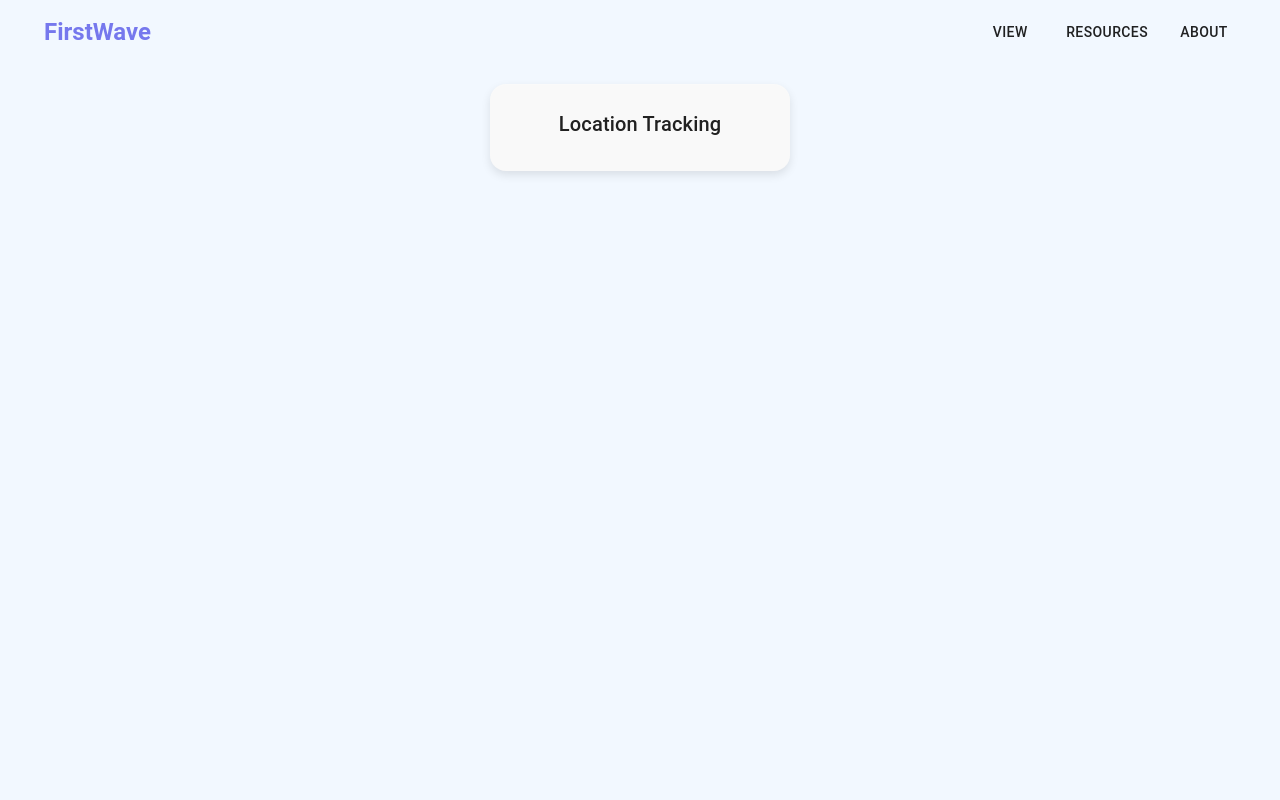
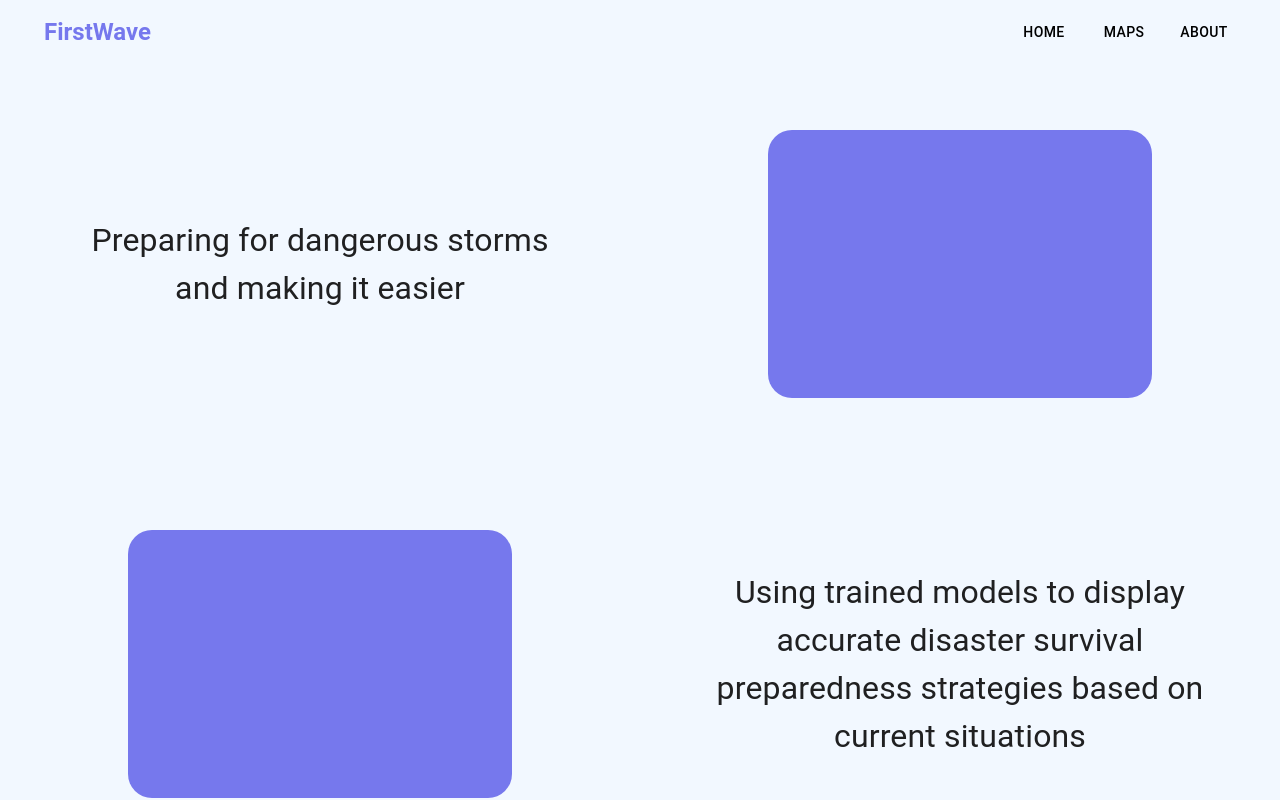
Before and after one commit to zacharytennyuk/AI-Days, a React (Vite) app in the folder frontend/: page /about in a window 1280 px wide. Shown: the top 800 px of the page. Built offline with nearby package versions, Linux system fonts and the light colour scheme; no server answers.

Commit message:
added chatWrapper

```diff
--- a/frontend/src/App.jsx
+++ b/frontend/src/App.jsx
@@ -32,7 +32,6 @@ function App() {
         <CssBaseline />
         <Navbar />
         <Links />
-        <LocationTracker />
       </ThemeProvider>
     </>
   )
--- /dev/null
+++ b/frontend/src/components/InformationSection.jsx
@@ -0,0 +1,105 @@
+import { Typography } from '@mui/material';
+import {React, useState, useEffect} from 'react';
+import TextField from '@mui/material/TextField';
+import IconButton from '@mui/material/IconButton';
+import Box from '@mui/material/Box';
+import SendIcon from '@mui/icons-material/Send';
+import { Button } from '@mui/material';
+
+const InformationSection = () => {
+    const handleSubmit = () => {
+      console.log("Form submitted!");
+    };
+
+    const getContent = () => {
+      return ["Hi", "My", "Name", "Is", "Max", "Hi", "My", "Name", "Is", "Max", "Hi", "My", "Name", "Is", "Max", "Hi", "My", "Name", "Is", "Max", "Hi", "My", "Name", "Is", "Max", "Hi", "My", "Name", "Is", "Max", "Hi", "My", "Name", "Is", "Max", "Hi", "My", "Name", "Is", "Max", "Hi", "My", "Name", "Is", "Max", "Hi", "My", "Name", "Is", "Max", "Hi", "My", "Name", "Is", "Max", "Hi", "My", "Name", "Is", "Max"]
+    }
+
+    const [content, setContent] = useState([])
+
+
+
+    useEffect(() => {
+      setContent(getContent())
+    }, [])
+
+    return (
+      <Box
+        sx={{
+          height: "calc(100vh - 64px)",
+          display: 'flex',
+          flexDirection: 'column',
+          justifyContent: 'start',
+          padding: 2,
+        }}
+      >
+        <Box>
+        <Typography sx={{marginTop: "40px"}} variant="h4" align="center" gutterBottom>
+        Disaster Prepareness
+        </Typography>
+
+        </Box>
+        <Box>
+        </Box>
+        <Box
+              sx={{
+                display: 'flex',
+                flexDirection: 'column',
+                mb: 2,
+                marginTop: '8px',
+                padding: 2, // Internal padding
+                border: 1, // Thin border
+                borderColor: 'primary.main', // Primary color for the border
+                borderRadius: 1, // Slightly rounded corners
+                height: "auto", // Set a fixed height (adjust as needed)
+                overflowY: 'auto', // Enables vertical scrolling
+                marginBottom: 'auto'
+              }}
+>
+  {content.map((text, index) => (
+    <Typography
+      sx={{
+        padding: "0px",
+        marginBlock: "4px",
+      }}
+      key={index}
+    >
+      {text}
+    </Typography>
+  ))}
+</Box>
+    <Box
+          component="form"
+          sx={{
+            display: 'flex',
+            alignItems: 'center',
+            gap: 2,
+            width: '100%',
+            maxWidth: '100%',
+            marginInline: 'auto',
+            justifyContent: 'center',
+            mb: 2, // Adds margin at the bottom for spacing
+            marginTop: "32px"
+          }}
+          onSubmit={(e) => {
+            e.preventDefault();
+            handleSubmit();
+          }}
+        >
+          <TextField
+            label="Enter your text"
+            variant="outlined"
+            fullWidth
+            sx={{
+              maxWidth: '75%',
+            }}
+          />
+          <IconButton color="primary" type="submit" size="large">
+            <SendIcon />
+          </IconButton>
+        </Box>
+      </Box>
+  )
+}
+
+export default InformationSection
--- a/frontend/src/components/Navbar.jsx
+++ b/frontend/src/components/Navbar.jsx
@@ -4,6 +4,7 @@ import Toolbar from '@mui/material/Toolbar';
 import Typography from '@mui/material/Typography';
 import Button from '@mui/material/Button';
 import Box from '@mui/material/Box';
+import { Link } from 'react-router-dom';
 
 function Navbar() {
   return (
@@ -14,9 +15,15 @@ function Navbar() {
         </Typography>
 
         <Box sx={{ display: 'flex', gap: 2 }}>
-          <Button color="inherit">View</Button>
-          <Button color="inherit">Resources</Button>
-          <Button color="inherit">About</Button>
+          <Link to="/" style={{ textDecoration: 'none' }}>
+            <Button sx={{ color: 'black' }}>Home</Button>
+          </Link>
+          <Link to="/maps" style={{ textDecoration: 'none' }}>
+            <Button sx={{ color: 'black' }}>Maps</Button>
+          </Link>
+          <Link to="/about" style={{ textDecoration: 'none' }}>
+            <Button sx={{ color: 'black' }}>About</Button>
+          </Link>
         </Box>
       </Toolbar>
     </AppBar>
--- /dev/null
+++ b/frontend/src/pages/About.jsx
@@ -0,0 +1,116 @@
+import React from 'react';
+import Box from '@mui/material/Box';
+import { Typography } from '@mui/material';
+import { motion } from 'framer-motion';
+
+const About = () => {
+    const sections = [
+        {
+          id: 1,
+          text: 'Preparing for dangerous storms and making it easier',
+        },
+        {
+          id: 2,
+          text: 'Using trained models to display accurate disaster survival preparedness strategies based on current situations',
+        },
+        {
+          id: 3,
+          text: 'Leveraging React and FastAPI to communicate with Watson',
+        },
+        {
+          id: 4,
+          text: 'We had a wonderful time making this application and learned a lot about Watson technology',
+        },
+      ];
+
+  return (
+    <Box
+      sx={{
+        width: '100%',
+        overflowY: 'auto',
+      }}
+    >
+      {sections.map((section, index) => {
+        const isEven = index % 2 === 0;
+        return (
+          <Box
+            key={section.id}
+            sx={{
+              display: 'flex',
+              flexDirection: {
+                xs: 'column',
+                md: isEven ? 'row' : 'row-reverse',
+              },
+              alignItems: 'center',
+              justifyContent: 'center',
+              height: {
+                xs: 'auto',
+                md: '50vh',
+              },
+              paddingY: 4,
+            }}
+          >
+            {/* Text Side */}
+            <Box
+              component={motion.div}
+              initial={{ opacity: 0, x: isEven ? -100 : 100 }}
+              whileInView={{ opacity: 1, x: 0 }}
+              transition={{ duration: 1 }}
+              viewport={{ once: true }}
+              sx={{
+                width: {
+                  xs: '100%',
+                  md: '50%',
+                },
+                display: 'flex',
+                justifyContent: 'center',
+                alignItems: 'center',
+                padding: 2,
+              }}
+            >
+              <Typography sx={{fontSize: "32px", paddingInline: "48px"}}variant="p" align="center">
+                {section.text}
+              </Typography>
+            </Box>
+
+            {/* Colored Box Side */}
+            <Box
+              sx={{
+                width: {
+                  xs: '100%',
+                  md: '50%',
+                },
+                height: '100%',
+                display: 'flex',
+                justifyContent: 'center',
+                alignItems: 'center',
+              }}
+            >
+              <Box
+                component={motion.div}
+                initial={{ opacity: 0, x: isEven ? 100 : -100 }}
+                whileInView={{ opacity: 1, x: 0 }}
+                transition={{ duration: 1 }}
+                viewport={{ once: true }}
+                sx={{
+                  width: {
+                    xs: '80%',
+                    md: '60%',
+                  },
+                  height: {
+                    xs: '200px',
+                    md: '80%',
+                  },
+                  backgroundColor: 'primary.main',
+                  borderRadius: "24px"
+                }}
+              />
+            </Box>
+          </Box>
+        );
+      })}
+    </Box>
+  );
+};
+
+export default About;
--- /dev/null
+++ b/frontend/src/pages/InformationService.jsx
@@ -0,0 +1,9 @@
+import React from 'react'
+import InformationSection from '../components/InformationSection'
+const InformationService = () => {
+  return (
+   <InformationSection />
+  )
+}
+
+export default InformationService
--- a/frontend/src/pages/Maps.jsx
+++ b/frontend/src/pages/Maps.jsx
@@ -51,6 +51,7 @@ const Maps = () => {
       </Box>
       </Box>
       <Box>
+
       </Box>
       <Box
         component="form"
--- a/frontend/src/routes/Links.jsx
+++ b/frontend/src/routes/Links.jsx
@@ -3,11 +3,16 @@ import { Routes, Route } from 'react-router-dom';
 import React from 'react'
 import Home from '../pages/Home';
 import Maps from '../pages/Maps';
+import InformationService from '../pages/InformationService'
+import About from '../pages/About.jsx'
+
 const Links = () => {
   return (
     <Routes>
         <Route path="/" element={<Home />} />
         <Route path="/maps" element={<Maps />} />
+        <Route path="/start" element={<InformationService />} />
+        <Route path="/about" element={<About />} />
     </Routes>
   )
 }
```
